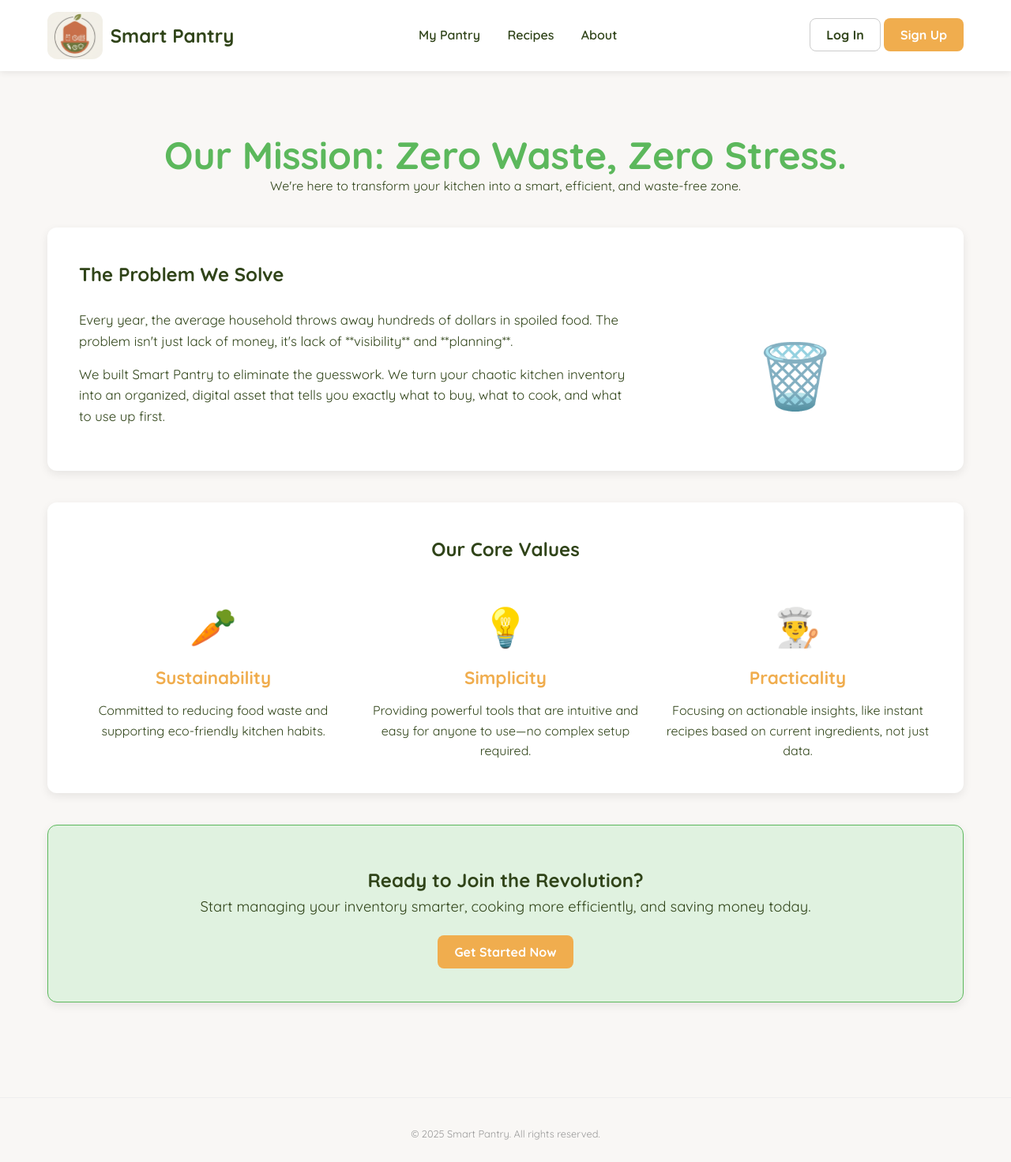
After one commit to NoorAbdin/Capstone-Project, a Django app: page /about/ in a window 1280 px wide. The commit adds this page. Shown: the whole page at 79% size. Run offline with Django 5.2, Linux system fonts and the light colour scheme.

Commit message:
About page done

```diff
--- /dev/null
+++ b/smartpantry/main_app/static/css/about.css
@@ -0,0 +1,110 @@
+
+.about-hero-section {
+    text-align: center;
+    padding: 60px 0 40px;
+    margin-top: 20px;
+}
+
+.about-hero-text h1 {
+    font-size: 3rem;
+    color: var(--color-primary-green);
+    line-height: 1.1;
+}
+
+.about-content-section {
+    padding-bottom: 80px;
+}
+
+.about-card {
+    background-color: white;
+    padding: 40px;
+    border-radius: 12px;
+    box-shadow: 0 4px 12px var(--color-shadow);
+    margin-bottom: 40px;
+}
+
+.mission-card .section-title {
+    text-align: left;
+    margin-bottom: 25px;
+}
+
+.card-body-flex {
+    display: flex;
+    gap: 40px;
+    align-items: center;
+}
+
+.card-text-block {
+    flex: 2;
+}
+
+.card-text-block p {
+    margin-bottom: 15px;
+    font-size: 1.05rem;
+    color: var(--color-text-dark);
+}
+
+.card-icon-large {
+    flex: 1;
+    font-size: 5rem;
+    text-align: center;
+}
+
+/* Values Grid */
+.values-card .section-title {
+    text-align: center;
+    margin-bottom: 40px;
+}
+
+.values-grid {
+    display: grid;
+    grid-template-columns: repeat(3, 1fr);
+    gap: 30px;
+    text-align: center;
+}
+
+.value-item h3 {
+    font-size: 1.4rem;
+    font-weight: 700;
+    margin: 10px 0;
+    color: var(--color-primary-orange);
+}
+
+.value-icon {
+    font-size: 3rem;
+    display: block;
+}
+
+/* CTA Card */
+.cta-card {
+    text-align: center;
+    padding: 50px 40px;
+    background-color: #e0f2e0;
+    border: 1px solid var(--color-primary-green);
+}
+
+.cta-card p {
+    margin-bottom: 30px;
+    font-size: 1.15rem;
+    color: var(--color-text-dark);
+}
+
+/* Responsive adjustments for about page */
+@media (max-width: 768px) {
+    .about-hero-text h1 {
+        font-size: 2.2rem;
+    }
+
+    .card-body-flex {
+        flex-direction: column;
+        text-align: center;
+    }
+
+    .card-icon-large {
+        order: -1;
+    }
+
+    .values-grid {
+        grid-template-columns: 1fr;
+    }
+}
--- /dev/null
+++ b/smartpantry/main_app/templates/about.html
@@ -0,0 +1,62 @@
+{% extends "base.html" %}
+{% load static %}
+
+{% block title %}About Us - Smart Pantry{% endblock %}
+{% block head %}
+    <link rel="stylesheet" href="{% static 'css/about.css' %}">
+{% endblock %}
+{% block content %}
+
+    <section class="about-hero-section">
+        <div class="about-hero-text">
+            <h1>Our Mission: Zero Waste, Zero Stress.</h1>
+            <p class="lead">We're here to transform your kitchen into a smart, efficient, and waste-free zone.</p>
+        </div>
+    </section>
+
+    <section class="about-content-section">
+
+        <div class="about-card mission-card">
+            <h2 class="section-title">The Problem We Solve</h2>
+            <div class="card-body-flex">
+                <div class="card-text-block">
+                    <p>Every year, the average household throws away hundreds of dollars in spoiled food. The problem isn't just lack of money, it's lack of **visibility** and **planning**.</p>
+                    <p>We built Smart Pantry to eliminate the guesswork. We turn your chaotic kitchen inventory into an organized, digital asset that tells you exactly what to buy, what to cook, and what to use up first.</p>
+                </div>
+                <div class="card-icon-large">🗑️</div>
+            </div>
+        </div>
+
+        <div class="about-card values-card">
+            <h2 class="section-title">Our Core Values</h2>
+            <div class="values-grid">
+
+                <div class="value-item">
+                    <span class="value-icon">🥕</span>
+                    <h3>Sustainability</h3>
+                    <p>Committed to reducing food waste and supporting eco-friendly kitchen habits.</p>
+                </div>
+
+                <div class="value-item">
+                    <span class="value-icon">💡</span>
+                    <h3>Simplicity</h3>
+                    <p>Providing powerful tools that are intuitive and easy for anyone to use—no complex setup required.</p>
+                </div>
+
+                <div class="value-item">
+                    <span class="value-icon">👨‍🍳</span>
+                    <h3>Practicality</h3>
+                    <p>Focusing on actionable insights, like instant recipes based on current ingredients, not just data.</p>
+                </div>
+            </div>
+        </div>
+
+        <div class="about-card cta-card">
+            <h2 class="section-title">Ready to Join the Revolution?</h2>
+            <p>Start managing your inventory smarter, cooking more efficiently, and saving money today.</p>
+            <a href="{% url 'register' %}" class="btn btn-primary btn-xl">Get Started Now</a>
+        </div>
+
+    </section>
+
+{% endblock content %}
--- a/smartpantry/main_app/templates/base.html
+++ b/smartpantry/main_app/templates/base.html
@@ -22,7 +22,7 @@
             <nav class="main-nav">
                 <a href="#">My Pantry</a>
                 <a href="#">Recipes</a>
-                <a href="#">About</a>
+                <a href="{% url 'about' %}">About</a>
             </nav>
 
             <nav class="auth-nav">
--- a/smartpantry/main_app/urls.py
+++ b/smartpantry/main_app/urls.py
@@ -1,12 +1,14 @@
 from django.urls import path
 from . import views # Import views to connect routes to view functions
+from django.views.generic import TemplateView
 from django.contrib.auth import views as auth_views
 
 
 
 urlpatterns = [
-   # Home
-   path('', views.home, name='home'),
+   # Home and about
+   path('', TemplateView.as_view(template_name='home.html'), name='home'),
+   path('about/', TemplateView.as_view(template_name='about.html'), name='about'),
 
    # Authentication
    path('register/', views.register, name='register'),
```
Also changed, not shown: smartpantry/main_app/views.py (+2 -5 lines).
